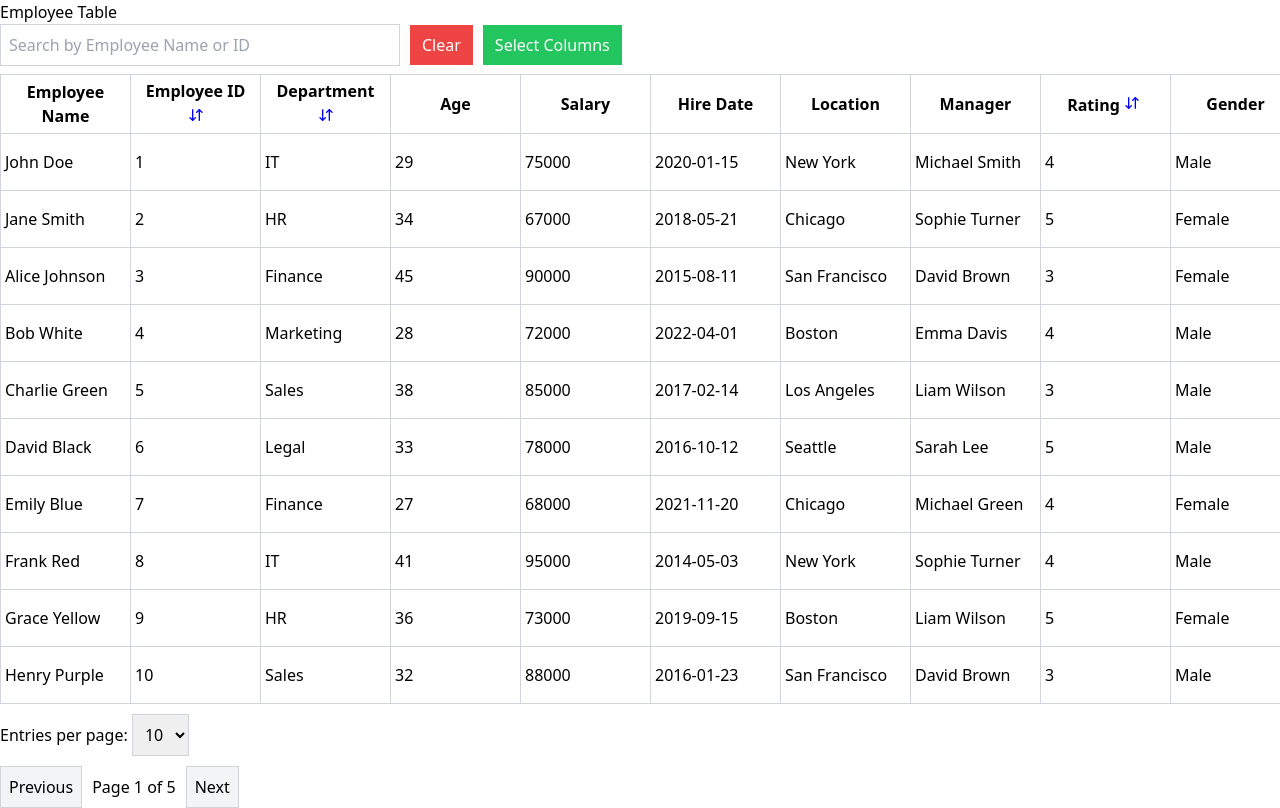
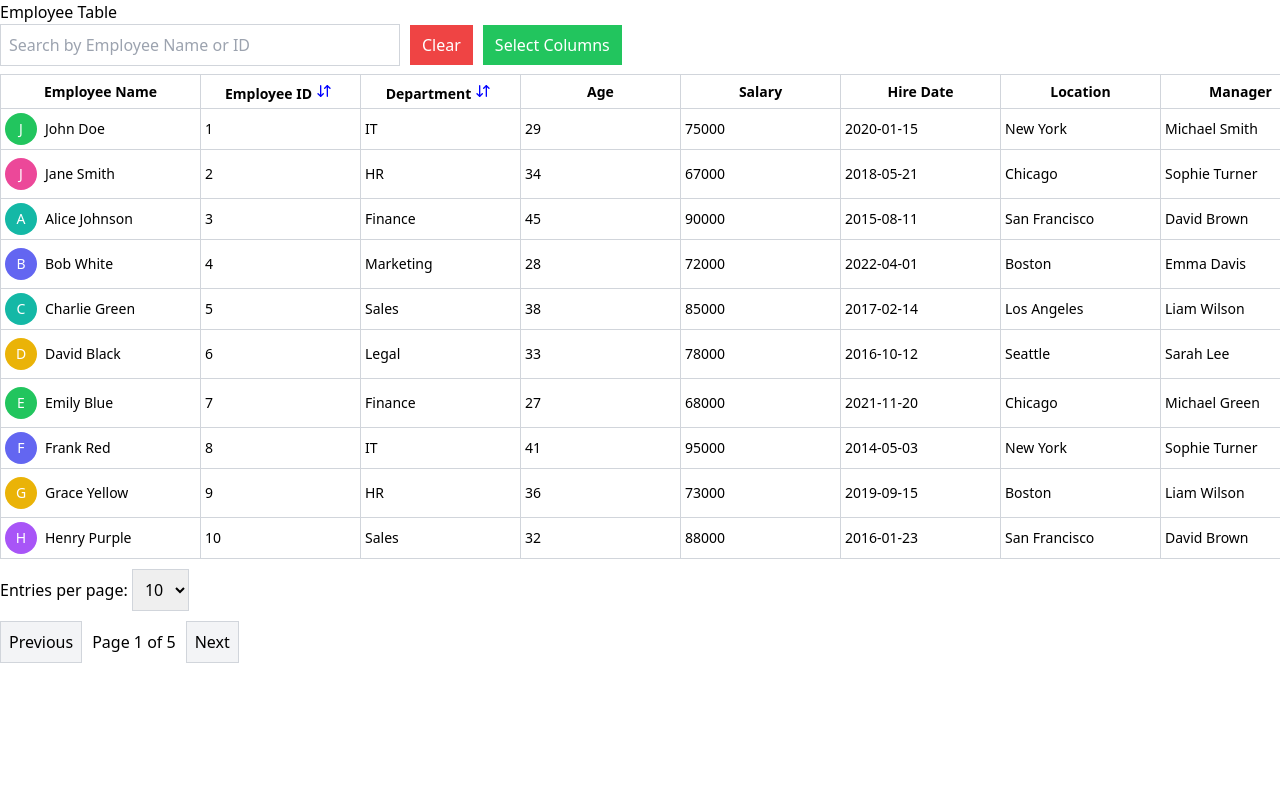
Before and after one commit to smirrr/DataTable, a React (Create React App) app: page / in a window 1280 px wide. Built offline with nearby package versions, Linux system fonts and the light colour scheme.

Commit message:
random color avatar

```diff
--- a/src/components/table.js
+++ b/src/components/table.js
@@ -88,6 +88,15 @@ const DataTable = () => {
         setDialogOpen(!dialogOpen);
     };
 
+    const getRandomColor = () => {
+        const colors = [
+            'bg-blue-500', 'bg-green-500', 'bg-red-500', 'bg-yellow-500',
+            'bg-purple-500', 'bg-pink-500', 'bg-teal-500', 'bg-indigo-500'
+        ];
+        const randomIndex = Math.floor(Math.random() * colors.length);
+        return colors[randomIndex];
+    };
+
     return (
         <>
             <h2>Employee Table</h2>
@@ -143,7 +152,7 @@ const DataTable = () => {
             )}
 
             <div className="overflow-x-auto max-w-full">
-                <table className="table-auto w-full border-collapse border border-gray-300">
+                <table className="table-auto w-full border-collapse border border-gray-300 text-sm">
                     <thead>
                         <tr>
                             {columns.map(
@@ -151,7 +160,7 @@ const DataTable = () => {
                                     (index === 0 || selectedColumns.find((column) => column.name === col.name && column.visible)) && (
                                         <th
                                             key={index}
-                                            className={`min-w-[130px] p-1 border border-gray-300 ${index === 0 ? 'sticky left-0 bg-white z-10' : 'static bg-transparent'}`}
+                                            className={`min-w-[130px]  p-1 border border-gray-300 ${index === 0 ? 'sticky left-0 bg-white z-10' : 'static bg-transparent'}`}
                                         >
                                             {col.sortable ? (
                                                 <>
@@ -179,15 +188,27 @@ const DataTable = () => {
                                         (colIndex === 0 || selectedColumns.find((column) => column.name === col.name && column.visible)) && (
                                             <td
                                                 key={colIndex}
-                                                className={`min-w-[130px] p-1 border border-gray-300 ${colIndex === 0 ? 'sticky left-0 bg-white z-10' : 'static bg-transparent'}`}
+                                                className={` ${col.name === "Employee Name" ? 'min-w-[200px]' : 'min-w-[160px]'} p-1 border border-gray-300 ${colIndex === 0 ? 'sticky left-0 bg-white z-10' : 'static bg-transparent'}`}
                                             >
-                                                {row[col.name] !== undefined ? row[col.name] : ''}
+                                                {col.name === "Employee Name" ? (
+                                                    <div className="flex items-center">
+                                                        <div className={`w-8 h-8 flex items-center justify-center ${getRandomColor()} text-white rounded-full mr-2`}>
+                                                            {/* Display the first letter of the employee's name */}
+                                                            {row['Employee Name'][0].toUpperCase()}
+                                                        </div>
+                                                        {/* Display the full employee name */}
+                                                        {row[col.name]}
+                                                    </div>
+                                                ) : (
+                                                    row[col.name] !== undefined ? row[col.name] : ''
+                                                )}
                                             </td>
                                         )
                                 )}
                             </tr>
                         ))}
                     </tbody>
+
                 </table>
             </div>
 
```
